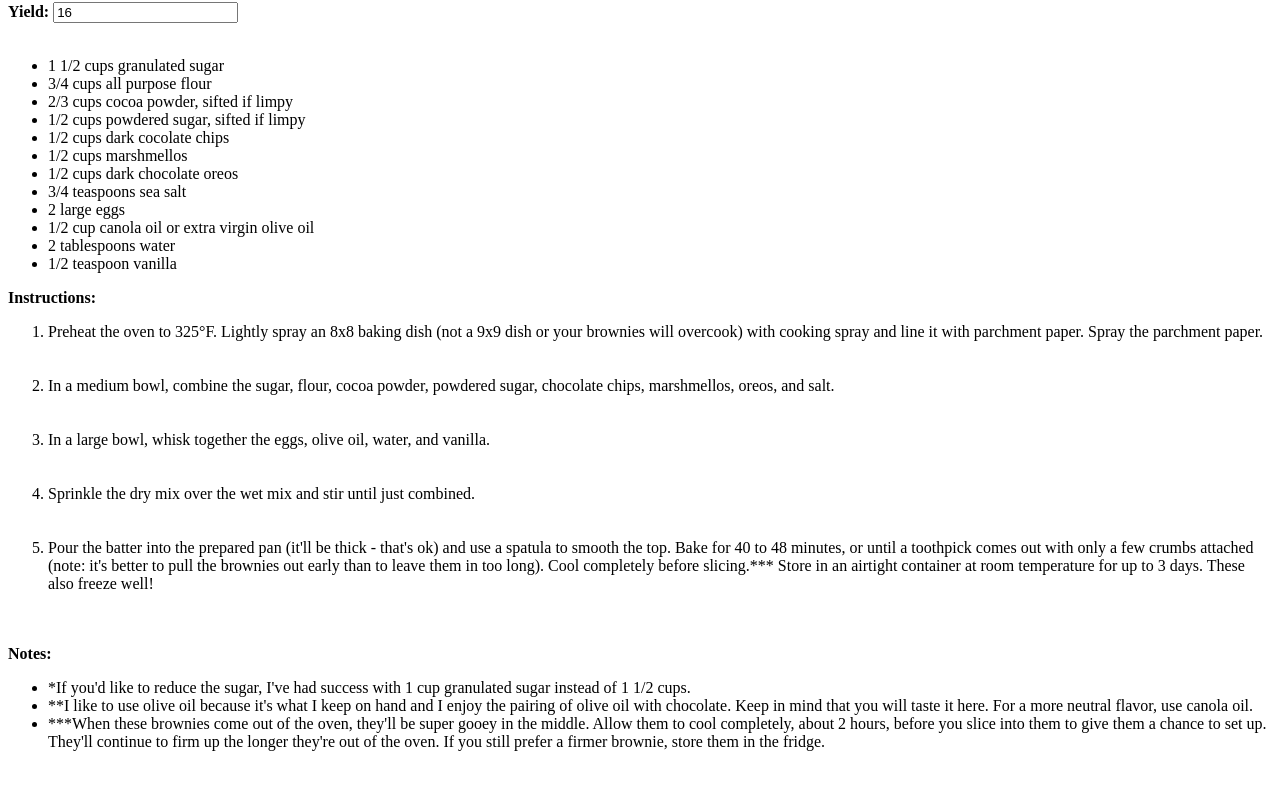
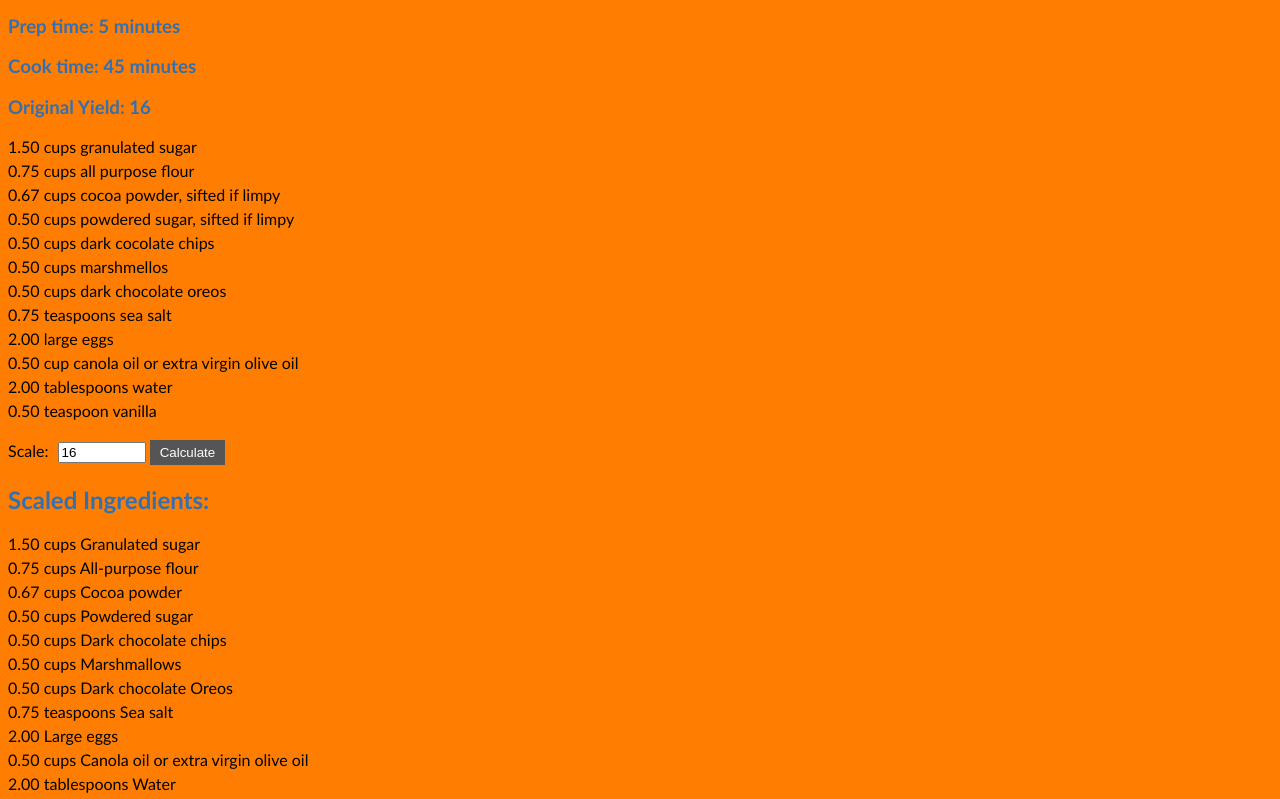
Before and after one commit to MurphBoy/Final-Project---NSNVA-Recipes, a plain HTML site: page index.html in a window 1280 px wide. Shown: the part 188-987 px from the top of the page. Before the commit the page ends 955 px from the top, so only its background shows below. Drawn offline with Linux system fonts and the light colour scheme.

Commit message:
Exported 9:02PM 6/11/2023

```diff
--- /dev/null
+++ b/code.js
@@ -0,0 +1,63 @@
+window.onload = function() {
+    // Create the ingredient list
+    var ingredientsList = document.getElementById("ingredients-list");
+    var ingredients = [
+      { name: "Granulated sugar", quantity: 1.5, unit: "cups" },
+      { name: "All-purpose flour", quantity: 0.75, unit: "cups" },
+      { name: "Cocoa powder", quantity: 0.67, unit: "cups" },
+      { name: "Powdered sugar", quantity: 0.5, unit: "cups" },
+      { name: "Dark chocolate chips", quantity: 0.5, unit: "cups" },
+      { name: "Marshmallows", quantity: 0.5, unit: "cups" },
+      { name: "Dark chocolate Oreos", quantity: 0.5, unit: "cups" },
+      { name: "Sea salt", quantity: 0.75, unit: "teaspoons" },
+      { name: "Large eggs", quantity: 2, unit: "" },
+      { name: "Canola oil or extra virgin olive oil", quantity: 0.5, unit: "cups" },
+      { name: "Water", quantity: 2, unit: "tablespoons" },
+      { name: "Vanilla", quantity: 0.5, unit: "teaspoon" }
+    ];
+
+    for (var i = 0; i < ingredients.length; i++) {
+      var ingredient = ingredients[i];
+      var originalQuantity = ingredient.quantity;
+      var listItem = document.createElement("li");
+      listItem.innerHTML = originalQuantity.toFixed(2) + " " + ingredient.unit + " " + ingredient.name;
+      listItem.setAttribute("data-quantity", ingredient.quantity);
+      listItem.setAttribute("data-unit", ingredient.unit);
+      ingredientsList.appendChild(listItem);
+    }
+
+    // Create the instructions list
+    var instructionsList = document.getElementById("instructions-list");
+    var instructions = [
+      "Preheat the oven to 325°F. Lightly spray an 8x8 baking dish (not a 9x9 dish or your brownies will overcook) with cooking spray and line it with parchment paper. Spray the parchment paper.",
+      "In a medium bowl, combine the sugar, flour, cocoa powder, powdered sugar, chocolate chips, marshmallows, Oreos, and salt.",
+      "In a large bowl, whisk together the eggs, olive oil, water, and vanilla.",
+      "Sprinkle the dry mix over the wet mix and stir until just combined.",
+      "Pour the batter into the prepared pan (it'll be thick - that's okay) and use a spatula to smooth the top. Bake for 40 to 48 minutes, or until a toothpick comes out with only a few crumbs attached (note: it's better to pull the brownies out early than to leave them in too long). Cool completely before slicing. Store in an airtight container at room temperature for up to 3 days. These also freeze well!"
+    ];
+
+    for (var i = 0; i < instructions.length; i++) {
+      var instruction = instructions[i];
+      var listItem = document.createElement("li");
+      listItem.innerHTML = instruction;
+      instructionsList.appendChild(listItem);
+    }
+  }
+
+  function calculateRecipe() {
+    // Get the yield value
+    var yieldInput = document.getElementById("yield");
+    var yield = parseInt(yieldInput.value);
+
+    // Get the ingredient elements
+    var ingredientsList = document.getElementById("ingredients-list");
+    var ingredientElements = ingredientsList.getElementsByTagName("li");
+
+    // Calculate the adjusted quantity for each ingredient
+    for (var i = 0; i < ingredientElements.length; i++) {
+      var ingredientElement = ingredientElements[i];
+      var originalQuantity = ingredientElement.getAttribute("data-quantity");
+      var adjustedQuantity = (originalQuantity / 16) * yield;
+      ingredientElement.innerHTML = adjustedQuantity.toFixed(2) + " " + ingredientElement.getAttribute("data-unit") + " " + ingredientElement.getAttribute("data-name");
+    }
+  }
--- a/index.html
+++ b/index.html
@@ -1,46 +1,48 @@
 <!DOCTYPE html>
-<html lang="en">
+<html lang="en" class="main_font">
 <head>
-        <link href="stylesheet.css" rel="stylesheet">
+  <link rel="stylesheet" href="stylesheet.css">
   <title>Best Homemade Double Chocolate Oreo Stuffed Marshmello Brownies</title>
 </head>
+<script src="code.js"></script>
+<body>
+  <h1>Best Homemade Double Chocolate Oreo Stuffed Marshmello Brownies</h1>
+  <h1>Created by: <a href="file:///C:/Users/Tommy/Web%20Development/Project%201%20-%20Profile%20Page/index.html">Thomas Murphy</a></h1>
+  <h1><a href="https://www.loveandlemons.com/brownies-recipe/">Original Recipe</a> by: <a href="https://www.loveandlemons.com/">Love & Lemons</a></h1>
 
-    <body>
-        <p class="text_01">Marshmellow Swirl Brownies</p>
-            <b>Equipment:</b>
+  <h3>Prep time: 5 minutes</h3>
+  <h3>Cook time: 45 minutes</h3>
+  <h3>Original Yield: 16</h3>
   <ul>
-                <li>8x8 Baking Dish</li>
-                <li>Cooking Spray</li>
-                <li>Parchment Paper</li>
+    <li>1.50 cups granulated sugar</li>
+    <li>0.75 cups all purpose flour</li>
+    <li>0.67 cups cocoa powder, sifted if limpy</li>
+    <li>0.50 cups powdered sugar, sifted if limpy</li>
+    <li>0.50 cups dark cocolate chips</li>
+    <li>0.50 cups marshmellos</li>
+    <li>0.50 cups dark chocolate oreos</li>
+    <li>0.75 teaspoons sea salt</li>
+    <li>2.00 large eggs</li>
+    <li>0.50 cup canola oil or extra virgin olive oil</li>
+    <li>2.00 tablespoons water</li>
+    <li>0.50 teaspoon vanilla</li>
   </ul>
-            <b>Ingredients:</b>
-            <br></br>
-            <form action="/action_page.php">
-                <label for="yield"><b>Yield:</b></label>
-                <input type="number" id="b" value="16"><br><br>
-                <output id="myOutput" name="x" for="a b"></output>
-            </form>
-            <script>
-				function myFunction() {
-  				var x = document.getElementById("myOutput").form.id;
-				document.getElementById("demo").innerHTML = x;
-				}
-		    </script>
-            <ul>
-                <li>1 1/2 cups granulated sugar</li>
-                <li>3/4 cups all purpose flour</li>
-                <li>2/3 cups cocoa powder, sifted if limpy</li>
-                <li>1/2 cups powdered sugar, sifted if limpy</li>
-                <li>1/2 cups dark cocolate chips</li>
-                <li>1/2 cups marshmellos</li>
-                <li>1/2 cups dark chocolate oreos</li>
-                <li>3/4 teaspoons sea salt</li>
-                <li>2 large eggs</li>
-                <li>1/2 cup canola oil or extra virgin olive oil</li>
-                <li>2 tablespoons water</li>
-                <li>1/2 teaspoon vanilla</li>
+  <ul id="original-ingredients-list">
+    <!-- The original ingredient list will be dynamically updated -->
   </ul>
-            <b>Instructions:</b>
+
+  <div id="scale">
+    <label for="yield">Scale:</label>
+    <input type="number" id="yield" value="16">
+    <button onclick="calculateRecipe()">Calculate</button>
+  </div>
+
+  <h2>Scaled Ingredients:</h2>
+  <ul id="ingredients-list">
+    <!-- The ingredient list will be dynamically updated -->
+  </ul>
+
+  <h2>Instructions:</h2>
   <ol>
                 <li>Preheat the oven to 325°F. Lightly spray an 8x8 baking dish (not a 9x9 dish or your brownies will overcook) with cooking spray and line it with parchment paper. Spray the parchment paper.</li><br></br>
                 <li>In a medium bowl, combine the sugar, flour, cocoa powder, powdered sugar, chocolate chips, marshmellos, oreos, and salt.</li><br></br>
@@ -48,11 +50,21 @@
                 <li>Sprinkle the dry mix over the wet mix and stir until just combined.</li><br></br>
                 <li>Pour the batter into the prepared pan (it'll be thick - that's ok) and use a spatula to smooth the top. Bake for 40 to 48 minutes, or until a toothpick comes out with only a few crumbs attached (note: it's better to pull the brownies out early than to leave them in too long). Cool completely before slicing.*** Store in an airtight container at room temperature for up to 3 days. These also freeze well!</li><br></br>
             </ol>
-            <b>Notes:</b>
+
+  <h2>Equipment:</h2>
+  <ul>
+                <li>8x8 Baking Dish</li>
+                <li>Cooking Spray</li>
+                <li>Parchment Paper</li>
+            </ul>
+
+  <h2>Extra Notes:</h2>
   <ul>
                 <li>*If you'd like to reduce the sugar, I've had success with 1 cup granulated sugar instead of 1 1/2 cups.</li>
                 <li>**I like to use olive oil because it's what I keep on hand and I enjoy the pairing of olive oil with chocolate. Keep in mind that you will taste it here. For a more neutral flavor, use canola oil.</li>
                 <li>***When these brownies come out of the oven, they'll be super gooey in the middle. Allow them to cool completely, about 2 hours, before you slice into them to give them a chance to set up. They'll continue to firm up the longer they're out of the oven. If you still prefer a firmer brownie, store them in the fridge.</li>
             </ul>
+
+  <script src="script.js"></script>
 </body>
 </html>
--- /dev/null
+++ b/stylesheet.css
@@ -0,0 +1,66 @@
+.main_font {
+    font-family: Calibri;
+}
+
+body{
+    background-color: rgb(255, 125, 0);
+}
+
+h1, h2, h3, h4 {
+  color: rgb(52, 112, 176); /* Text color for headings */
+}
+
+ul, ol {
+  margin: 0;
+  padding: 0;
+  list-style: none;
+}
+
+li {
+  margin-bottom: 5px;
+}
+
+#scale {
+  margin-top: 20px;
+}
+
+label {
+  display: inline-block;
+  margin-right: 5px;
+}
+
+input[type="number"] {
+  width: 80px;
+}
+
+button {
+  padding: 5px 10px;
+  background-color: #555; /* Background color for the button */
+  color: #fff; /* Text color for the button */
+  border: none;
+  cursor: pointer;
+}
+
+button:hover {
+  background-color: #333; /* Background color for the button on hover */
+}
+
+/* Styling for the ingredient list */
+#ingredients-list {
+  margin-bottom: 20px;
+}
+
+/* Styling for the instructions list */
+#instructions-list {
+  margin-bottom: 20px;
+}
+
+/* Styling for the equipment list */
+#equipment-list {
+  margin-bottom: 20px;
+}
+
+/* Styling for the extra notes list */
+#extra-notes-list {
+  margin-bottom: 20px;
+}
```
Lines whose indentation alone changed are shown as unchanged.
